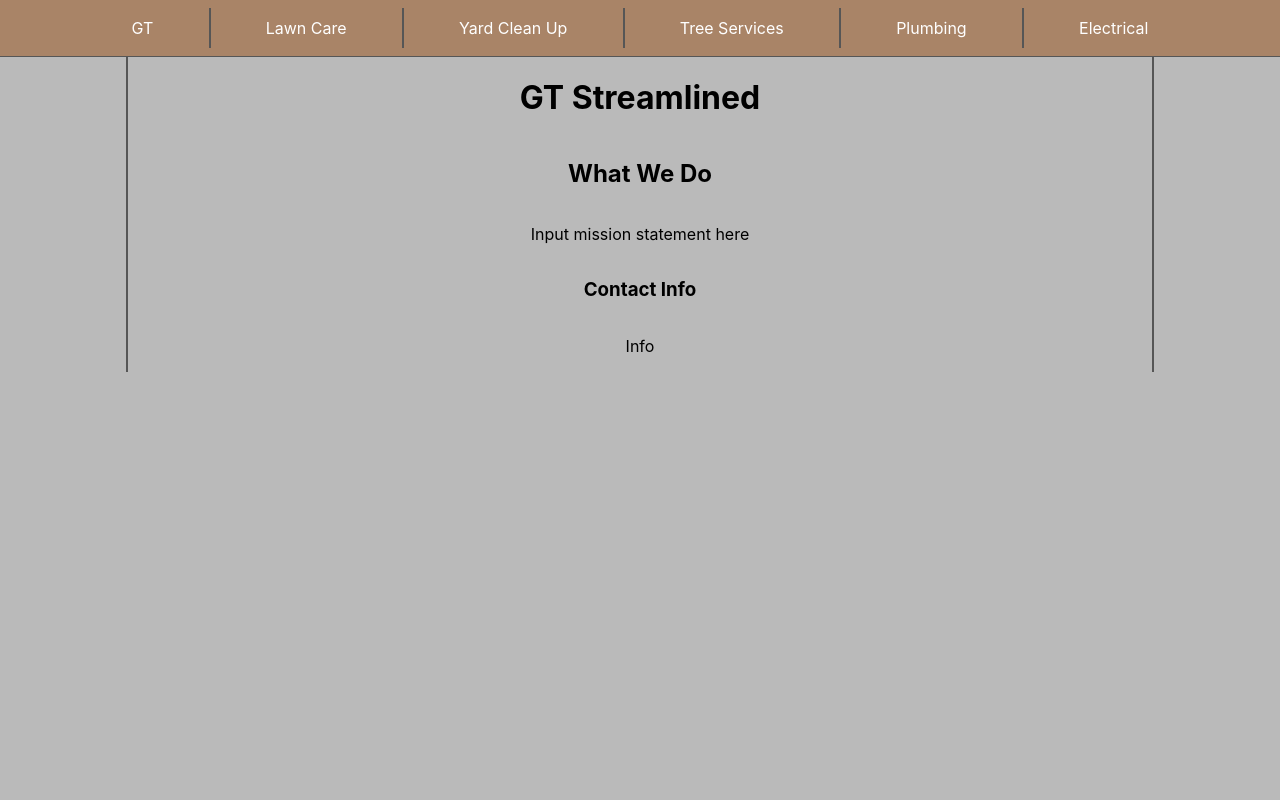
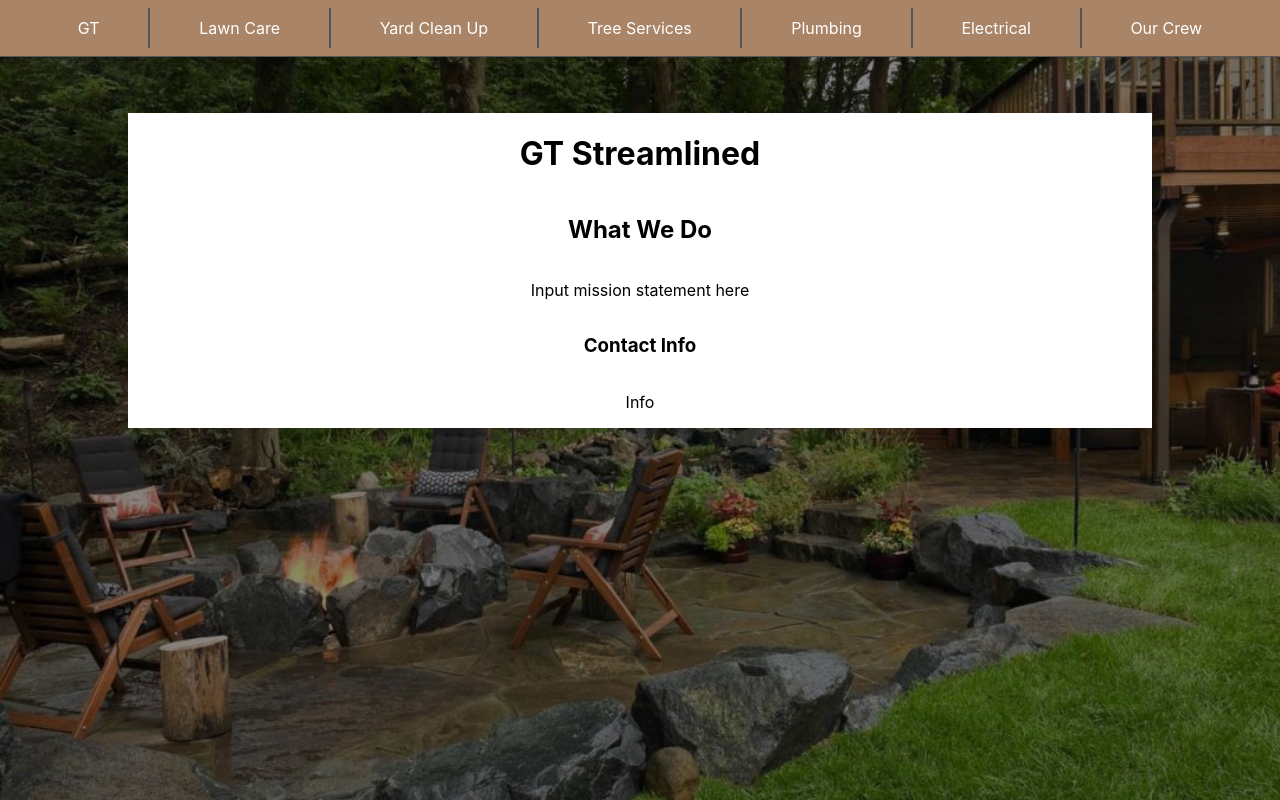
Before and after one commit to TuckTuckC/gt-cuts, a React (Create React App) app: page / in a window 1280 px wide. Built offline with nearby package versions, Linux system fonts and the light colour scheme.

Commit message:
Adds more styling updates

```diff
--- a/src/App.css
+++ b/src/App.css
@@ -11,9 +11,17 @@
   background-color: var(--main-bg-color);
   width: 100vw;
   height: 100vh;
+  background-image: url('./images/HomeBackground.jpg');
+  background-repeat: no-repeat;
+  background-size: cover;
+  background-position-y: 7vh;
+  background-color: rgba(21, 21, 21, 0.5);
+  background-blend-mode: multiply;
 }
 
 .components {
+
+  margin-top: 7vh;
   display: flex;
   flex-direction: column;
   justify-content: center;
--- a/src/Components/Home/Home.css
+++ b/src/Components/Home/Home.css
@@ -3,6 +3,5 @@
     flex-direction: column;
     align-items: center;
     width: 80%;
-    border-left: 2px solid var(--trim);
-    border-right: 2px solid var(--trim);
+    background-color: white;
 }
--- a/src/Components/Navbar/Navbar.css
+++ b/src/Components/Navbar/Navbar.css
@@ -20,5 +20,5 @@
     width: 2px;
     height: 5vh;
     background-color: var(--trim);
-    margin: 0 4vw;
+    margin: 0 3.5vw;
 }
--- a/src/Components/Navbar/Navbar.js
+++ b/src/Components/Navbar/Navbar.js
@@ -15,6 +15,8 @@ function Navbar() {
       <a href="/">Plumbing</a>
       <div className="divider"></div>
       <a href="/">Electrical</a>
+      <div className="divider"></div>
+      <a href="/">Our Crew</a>
     </div>
   );
 };
```
Also changed, not shown: src/images/HomeBackground.jpg (added).
